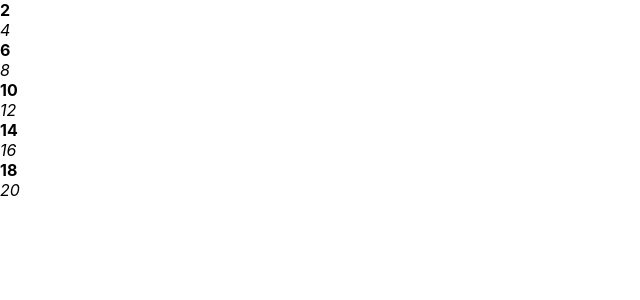
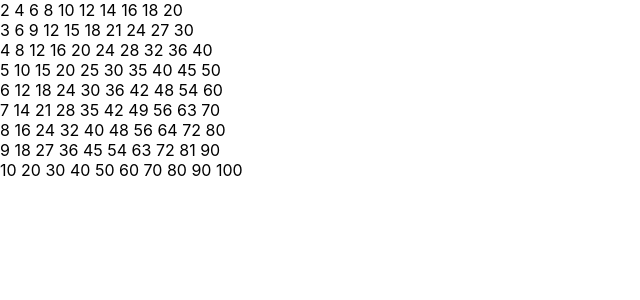
Before and after one commit to rutujadate/second-project, a React (Create React App) app: page / in a window 1280 px wide. Shown: the top 300 px of the page, without its empty margins (0-640 px from the left). Built offline with nearby package versions, Linux system fonts and the light colour scheme.

Commit message:
Multiplication table by each array element and display in new horizantal line

```diff
--- a/src/App.js
+++ b/src/App.js
@@ -2,21 +2,18 @@ import logo from './logo.svg';
 import './App.css';
 
 function App() {
-  let arr=[1,2,3,4,5,6,7,8,9,10];
+  let arr = [1, 2, 3, 4, 5, 6, 7, 8, 9, 10];
+  let num = [2, 3, 4, 5,6,7,8,9,10]
+  return (
+    <div>
+      {num.map((singleElement) => {
+        return <div>{arr.map((arrayElement) => {
+          return singleElement * arrayElement + "  "
 
-  return (
-
-  arr.map((SingleElement)=>{
-    if(SingleElement%2===0){
-    return <div><i>{SingleElement*2}</i></div>
-    }
-    else{
-      return <div><strong>{SingleElement*2}</strong></div>
-    }
-
-  })
-
-
+        })}
+        </div>
+      })}
+    </div>
   );
 }
 
```
